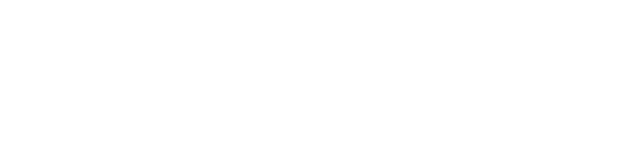
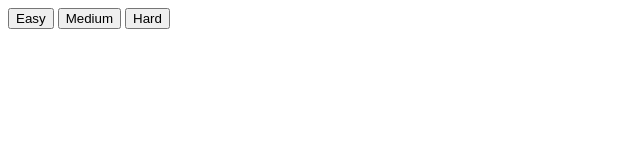
Before and after one commit to LauraCole1900/js-minesweeper, a plain HTML site: page index.html in a window 1280 px wide. Shown: the whole page, without its empty margins (0-640 px from the left). Drawn offline with Linux system fonts and the light colour scheme.

Commit message:
added level buttons to html

```diff
--- a/index.html
+++ b/index.html
@@ -10,6 +10,9 @@
 </head>
 
 <body>
+  <button class="btn" id="lvl-easy">Easy</button>
+  <button class="btn" id="lvl-medium">Medium</button>
+  <button class="btn" id="lvl-hard">Hard</button>
 
   <script src="./assets/js/script.js"></script>
 </body>
```
